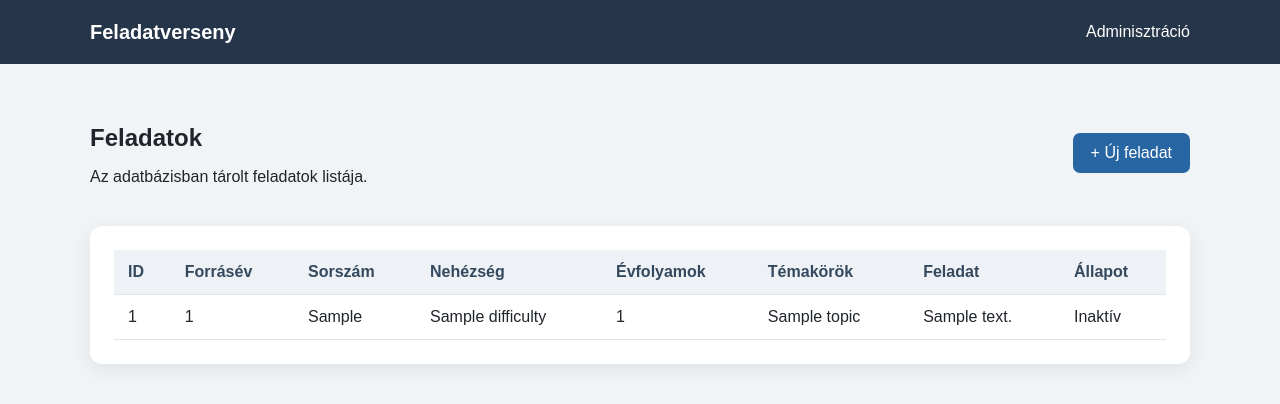
After one commit to rigzoltan83/feladatverseny, a Flask app: template app/templates/admin/questions.html in a window 1280 px wide. The commit adds this page. Shown: the top 404 px of the page. Run offline with Flask 3, Linux system fonts and the light colour scheme; the template is opened without the code that fills it: most values are stand-ins (such as "Sample title", 1, 10 or a date in 2020); parts of the project's set-up code (start-up, migrations or seed data) failed here and were passed over; some libraries are stand-ins or nearby versions.

Commit message:
Admin: Feladatok lista

```diff
--- a/app/static/css/style.css
+++ b/app/static/css/style.css
@@ -109,3 +109,41 @@ body {
 .data-table tbody tr:hover {
     background: #f7f9fb;
 }
+
+.page-header-row {
+    display: flex;
+    align-items: center;
+    justify-content: space-between;
+    gap: 20px;
+}
+
+.button {
+    display: inline-block;
+    padding: 11px 18px;
+    color: white;
+    text-decoration: none;
+    background: #2766a3;
+    border-radius: 7px;
+}
+
+.button:hover {
+    background: #1d4f80;
+}
+
+.question-preview {
+    max-width: 420px;
+    white-space: nowrap;
+    overflow: hidden;
+    text-overflow: ellipsis;
+}
+
+@media (max-width: 700px) {
+    .page-header-row {
+        align-items: flex-start;
+        flex-direction: column;
+    }
+
+    .card {
+        overflow-x: auto;
+    }
+}
--- a/app/templates/admin/index.html
+++ b/app/templates/admin/index.html
@@ -29,7 +29,7 @@
             <p>A korábbi versenyévek kezelése.</p>
         </a>
 
-        <a class="admin-card" href="#">
+        <a class="admin-card" href="{{ url_for('admin.questions') }}">
             <h2>Feladatok</h2>
             <p>Feladatok és válaszlehetőségek kezelése.</p>
         </a>
--- /dev/null
+++ b/app/templates/admin/questions.html
@@ -0,0 +1,92 @@
+{% extends "base.html" %}
+
+{% block title %}
+    Feladatok – Feladatverseny
+{% endblock %}
+
+{% block content %}
+    <section class="page-header page-header-row">
+        <div>
+            <h1>Feladatok</h1>
+
+            <p>
+                Az adatbázisban tárolt feladatok listája.
+            </p>
+        </div>
+
+        <a class="button" href="#">
+            + Új feladat
+        </a>
+    </section>
+
+    <section class="card">
+        <table class="data-table">
+            <thead>
+                <tr>
+                    <th>ID</th>
+                    <th>Forrásév</th>
+                    <th>Sorszám</th>
+                    <th>Nehézség</th>
+                    <th>Évfolyamok</th>
+                    <th>Témakörök</th>
+                    <th>Feladat</th>
+                    <th>Állapot</th>
+                </tr>
+            </thead>
+
+            <tbody>
+                {% for question in questions %}
+                    <tr>
+                        <td>{{ question.id }}</td>
+
+                        <td>
+                            {{ question.source_year.year_number }}
+                        </td>
+
+                        <td>
+                            {{ question.original_position }}
+                        </td>
+
+                        <td>
+                            {{ question.difficulty }}
+                        </td>
+
+                        <td>
+                            {% for grade in question.grades %}
+                                {{ grade.grade_number }}{% if not loop.last %}, {% endif %}
+                            {% else %}
+                                –
+                            {% endfor %}
+                        </td>
+
+                        <td>
+                            {% for topic in question.topics %}
+                                {{ topic.name }}{% if not loop.last %}, {% endif %}
+                            {% else %}
+                                –
+                            {% endfor %}
+                        </td>
+
+                        <td class="question-preview">
+                            {{ question.question_text }}
+                        </td>
+
+                        <td>
+                            {% if question.is_active %}
+                                Aktív
+                            {% else %}
+                                Inaktív
+                            {% endif %}
+                        </td>
+                    </tr>
+                {% else %}
+                    <tr>
+                        <td colspan="8">
+                            Nincs még rögzített feladat.
+                        </td>
+                    </tr>
+                {% endfor %}
+            </tbody>
+        </table>
+    </section>
+{% endblock %}
```
Also changed, not shown: app/routes/admin.py (+17 -1 lines).
